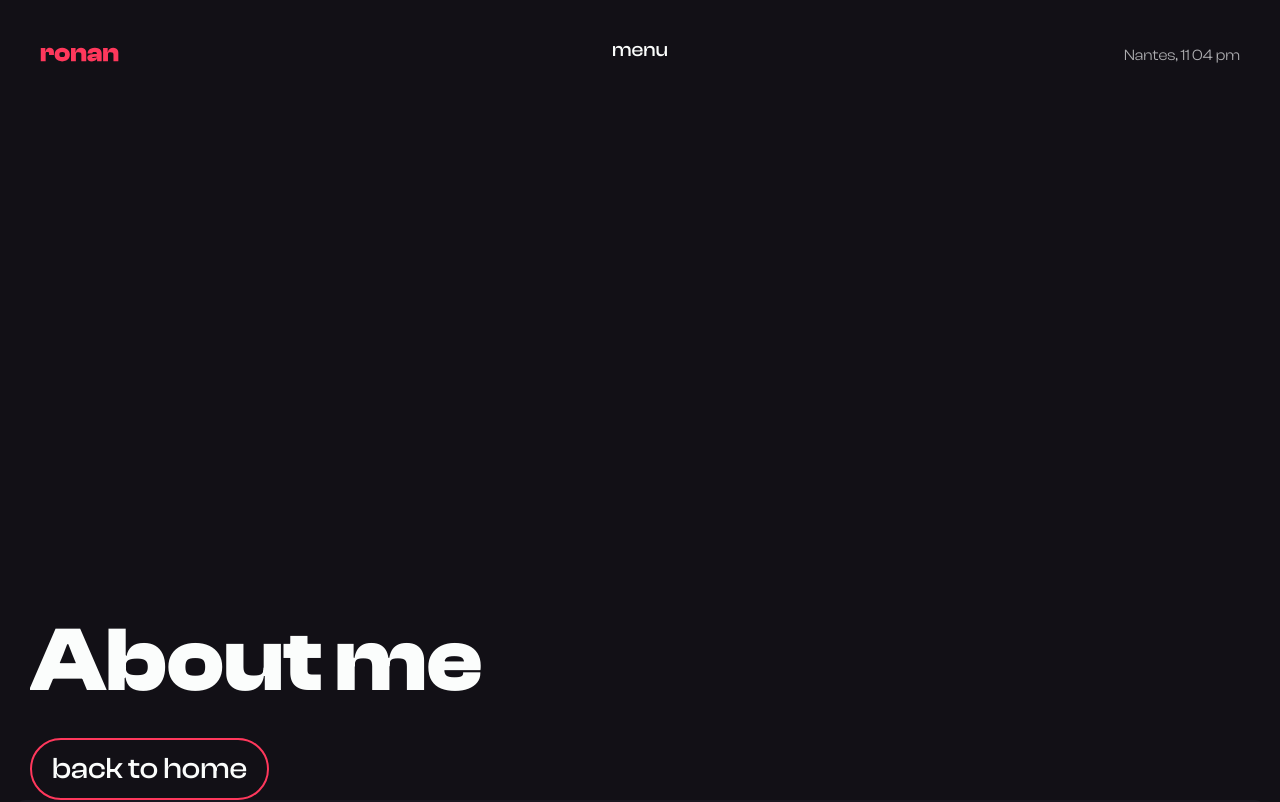
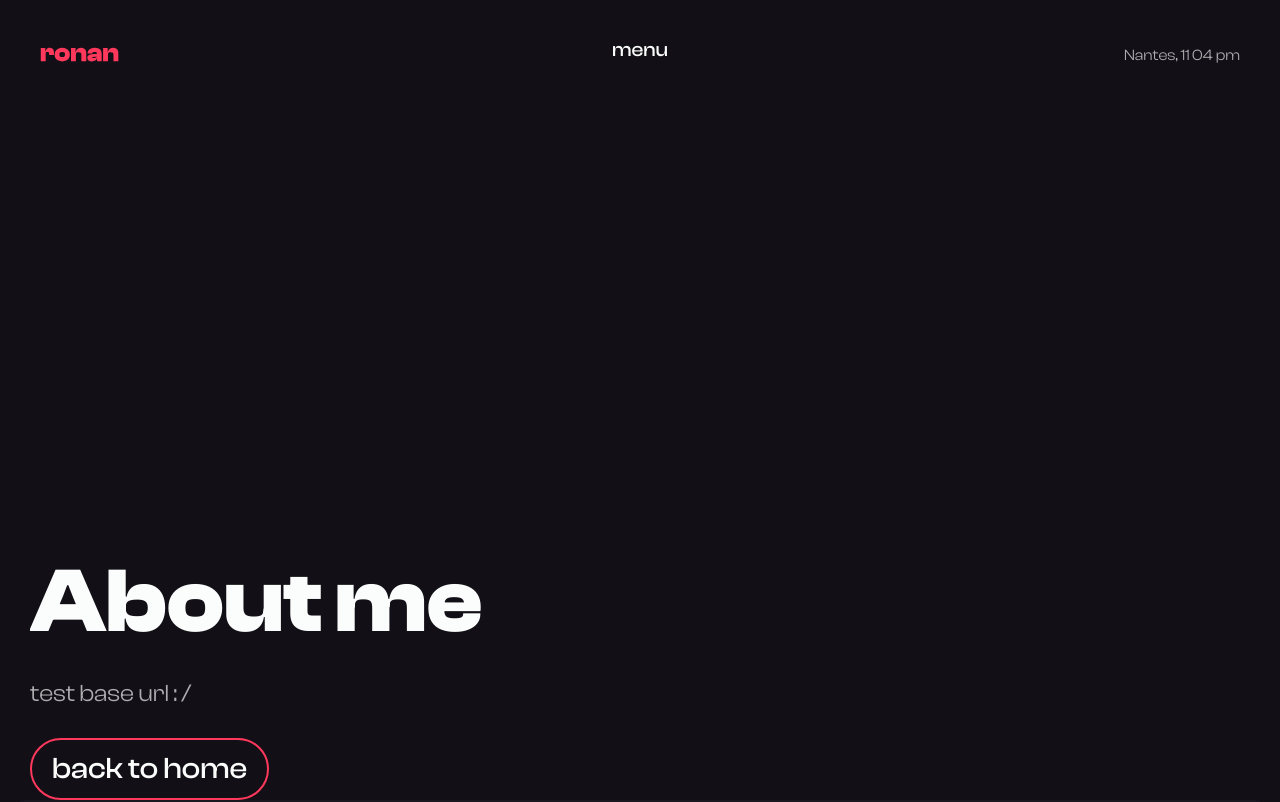
Before and after one commit to domov44/portfoliov2, a Next.js app: page /about-me in a window 1280 px wide. Shown: the top 802 px of the page. Built offline with nearby package versions, Linux system fonts and the light colour scheme.

Commit message:
[TEST]: use env base url v2

```diff
--- a/src/app/about-me/page.js
+++ b/src/app/about-me/page.js
@@ -1,6 +1,7 @@
 'use client';
 
 import Button from '../components/ui/button/Button';
+import Text from '../components/ui/textual/Text';
 import Title from '../components/ui/textual/Title';
 import Hero from '../components/ui/wrapper/Hero';
 import DefaultLayout from '../layouts/DefaultLayout';
@@ -15,6 +16,7 @@ const Page = () => {
                 <Title>
                     About me
                 </Title>
+                <Text>test base url : {process.env.BASE_URL}</Text>
                 <Button className={"step-1"} variant={"primary"} href="/" transition>back to home</Button>
             </Hero>
         </MainContent>
```
